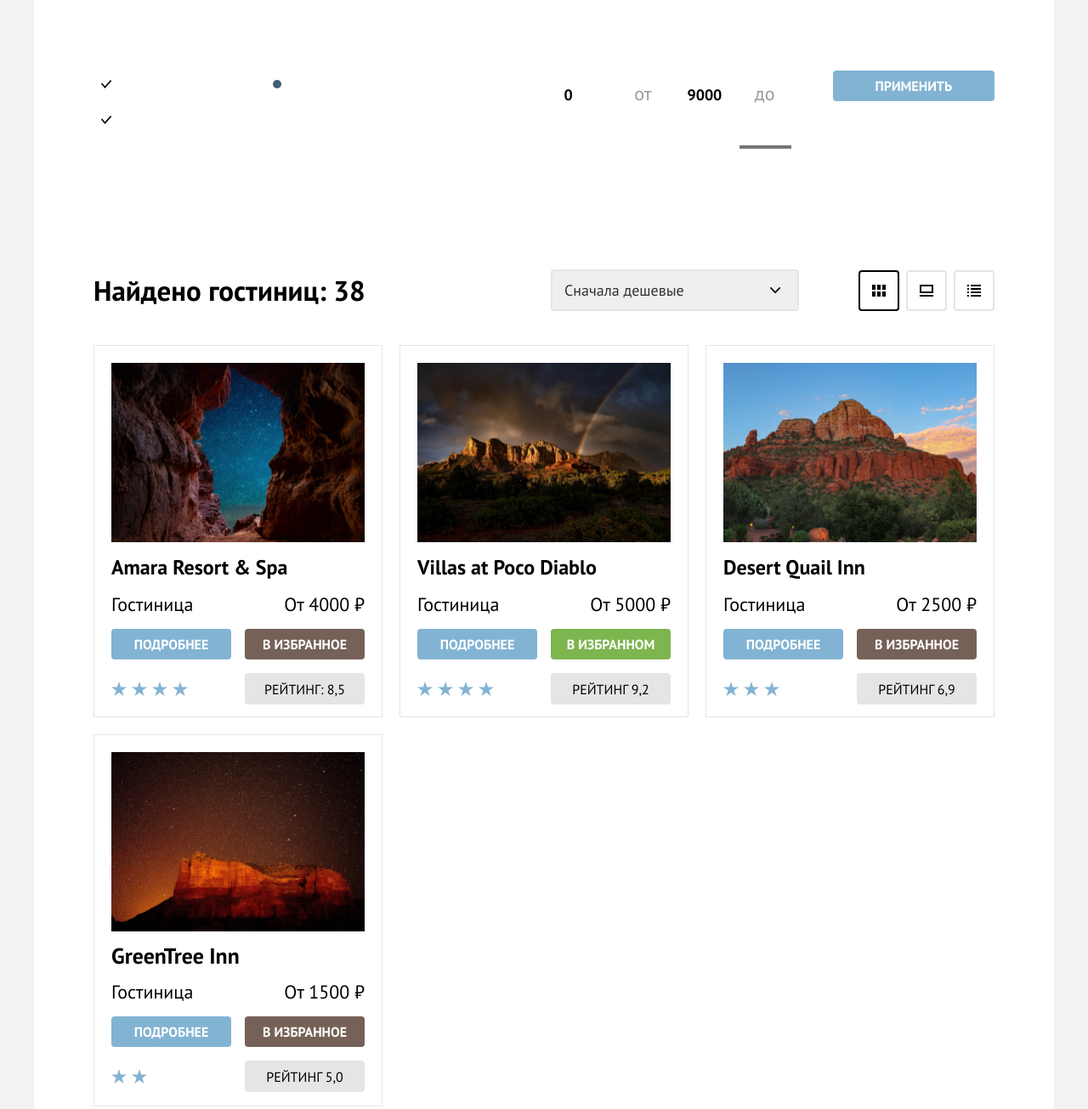
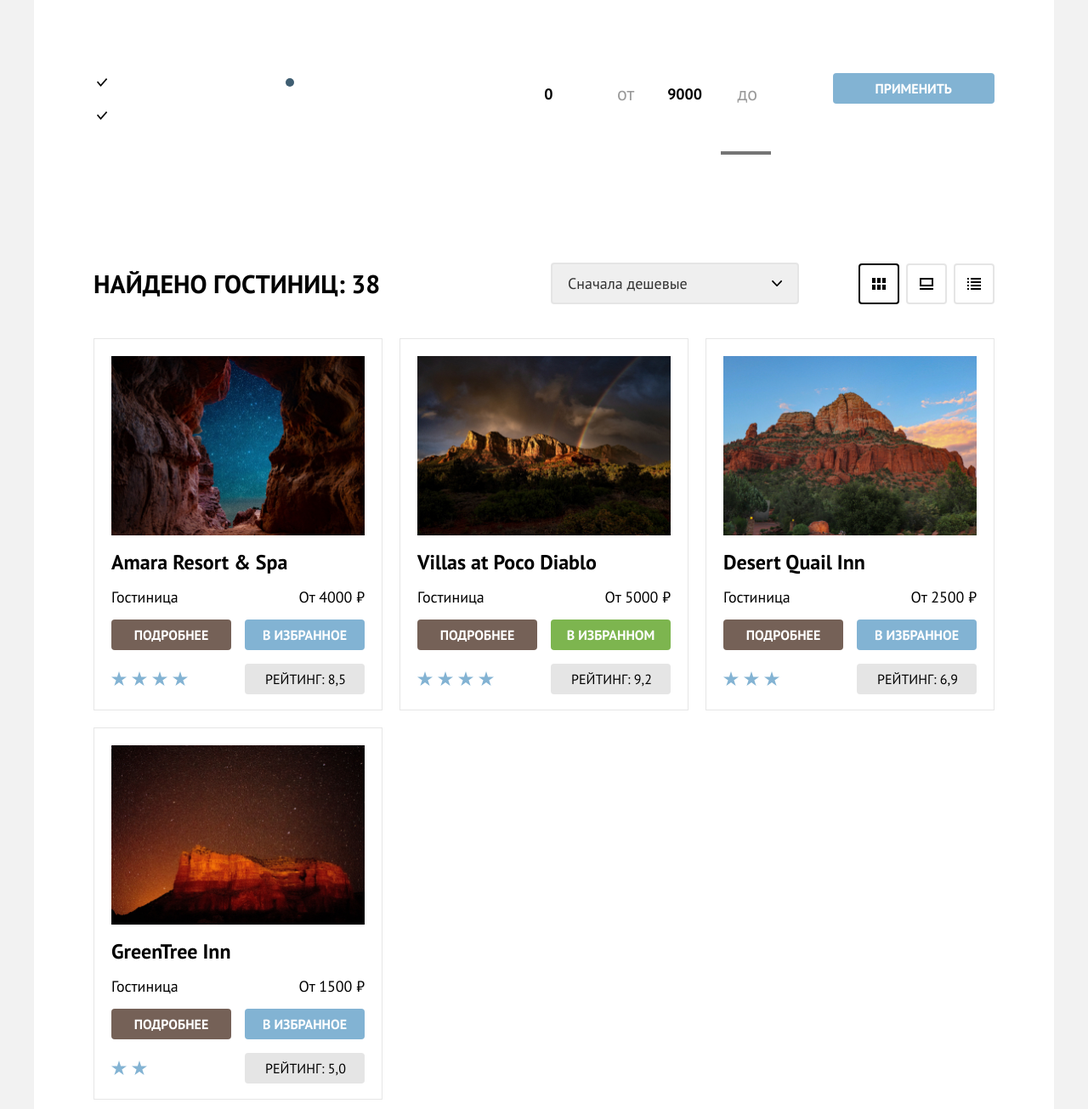
Before and after one commit to htmlacademy-htmlcss/485219-sedona-2, a plain HTML site: page catalog.html in a window 1280 px wide. Shown: the part 216-1521 px from the top of the page at 85% size. Drawn offline with Linux system fonts and the light colour scheme.

Commit message:
Вносит правки первой попытки защиты

```diff
--- a/catalog.html
+++ b/catalog.html
@@ -85,6 +85,10 @@
           <li class="breadcrumbs-item">
             <a class="breadcrumb-home" href="index.html">
               <span class="visually-hidden">Главная</span>
+              <svg width="13" height="13" viewBox="0 0 13 13" fill="currentColor" xmlns="http://www.w3.org/2000/svg">
+                <path d="M6.5 0.5L0.5 6.30006V12.5001H12.5V6.30006L6.5 0.5ZM11.5 11.5001H1.5V6.70005L6.5 1.9L11.5 6.70005V11.5001Z"/>
+                <path d="M4.5 10.5001H5.5V8.00005H7.5V10.5001H8.5V7.00005H4.5V10.5001Z"/>
+                </svg>
             </a>
           </li>
           <li class="breadcrumbs-item">
@@ -190,7 +194,7 @@
     <section class="catalog">
       <div class="container">
         <div class="catalog-header-wrap">
-          <h2 class="catalog-header-title">Найдено гостиниц: 38</h2>
+          <h2 class="catalog-header-title title-h2">Найдено гостиниц: 38</h2>
 
           <div class="select-control-wrap">
             <select class="select-control text-blocks" name="select-control" aria-label="Сортировка">
@@ -248,10 +252,10 @@
               <h3 class="product-card-title title-h3-base title-h3-nonecase">
                 <a class="product-card-title-link" href="#">Amara Resort & Spa</a>
               </h3>
-              <p class="product-type-label">Гостиница</p>
-              <p class="product-price">От 4000 ₽</p>
-              <a class="button button-favorites button-small-text button-additional-color product-card-more-link">Подробнее</a>
-              <button class="button button-details button-small-text button-main-color" type="button">В избранное</button>
+              <p class="product-type-label text-blocks">Гостиница</p>
+              <p class="product-price text-blocks">От 4000 ₽</p>
+              <a class="button button-favorites button-small-text button-main-color product-card-more-link">Подробнее</a>
+              <button class="button button-details button-small-text button-additional-color" type="button">В избранное</button>
               <div class="product-rating-stars">
                 <div class="rating-star"></div>
                 <div class="rating-star"></div>
@@ -272,9 +276,9 @@
               <h3 class="product-card-title title-h3-base title-h3-nonecase">
                 <a class="product-card-title-link" href="#">Villas at Poco Diablo</a>
               </h3>
-              <p class="product-type-label">Гостиница</p>
-              <p class="product-price">От 5000 ₽</p>
-              <a class="button button-favorites button-small-text button-additional-color product-card-more-link">Подробнее</a>
+              <p class="product-type-label text-blocks">Гостиница</p>
+              <p class="product-price text-blocks">От 5000 ₽</p>
+              <a class="button button-favorites button-small-text button-main-color product-card-more-link">Подробнее</a>
               <button class="button button-details button-small-text button-selected-color" type="button">В избранном</button>
               <div class="product-rating-stars">
                 <div class="rating-star"></div>
@@ -282,8 +286,7 @@
                 <div class="rating-star"></div>
                 <div class="rating-star"></div>
               </div>
-              <div class="product-rating-count button button-small-text button-text-regular button-inactive">Рейтинг
-                9,2
+              <div class="product-rating-count button button-small-text button-text-regular button-inactive">Рейтинг: 9,2
               </div>
             </div>
           </li>
@@ -298,17 +301,16 @@
               <h3 class="product-card-title title-h3-base title-h3-nonecase">
                 <a class="product-card-title-link" href="#">Desert Quail Inn</a>
               </h3>
-              <p class="product-type-label">Гостиница</p>
-              <p class="product-price">От 2500 ₽</p>
-              <a class="button button-favorites button-small-text button-additional-color product-card-more-link">Подробнее</a>
-              <button class="button button-details button-small-text button-main-color" type="button">В избранное</button>
+              <p class="product-type-label text-blocks">Гостиница</p>
+              <p class="product-price text-blocks">От 2500 ₽</p>
+              <a class="button button-favorites button-small-text button-main-color product-card-more-link">Подробнее</a>
+              <button class="button button-details button-small-text button-additional-color" type="button">В избранное</button>
               <div class="product-rating-stars">
                 <div class="rating-star"></div>
                 <div class="rating-star"></div>
                 <div class="rating-star"></div>
               </div>
-              <div class="product-rating-count button button-small-text button-text-regular button-inactive">Рейтинг
-                6,9
+              <div class="product-rating-count button button-small-text button-text-regular button-inactive">Рейтинг: 6,9
               </div>
             </div>
           </li>
@@ -322,16 +324,15 @@
               <h3 class="product-card-title">
                 <a class="product-card-title-link" href="#">GreenTree Inn</a>
               </h3>
-              <p class="product-type-label">Гостиница</p>
-              <p class="product-price">От 1500 ₽</p>
-              <a class="button button-favorites button-small-text button-additional-color product-card-more-link">Подробнее</a>
-              <button class="button button-details button-small-text button-main-color" type="button">В избранное</button>
+              <p class="product-type-label text-blocks">Гостиница</p>
+              <p class="product-price text-blocks">От 1500 ₽</p>
+              <a class="button button-favorites button-small-text button-main-color product-card-more-link">Подробнее</a>
+              <button class="button button-details button-small-text button-additional-color" type="button">В избранное</button>
               <div class="product-rating-stars">
                 <div class="rating-star"></div>
                 <div class="rating-star"></div>
               </div>
-              <div class="product-rating-count button button-small-text button-text-regular button-inactive">Рейтинг
-                5,0
+              <div class="product-rating-count button button-small-text button-text-regular button-inactive">Рейтинг: 5,0
               </div>
             </div>
           </li>
@@ -366,7 +367,7 @@
       <h2 class="subscribe-title title-h2">Подпишитесь на рассылку</h2>
       <p class="subscribe-description">Только полезная информация и никакого спама, честное бойскаутское!</p>
 
-      <form class="subscribe-form" action="" method="post">
+      <form class="subscribe-form" action="#" method="post">
         <label class="form-label">
           <input class="subscribe-field" type="email" name="email" required placeholder="Ваш e-mail">
         </label>
@@ -427,7 +428,7 @@
       <a class="footer-phone text-phone" href="tel:+78128121212">+7 (812) 812-12-12</a>
 
       <a class="developer" href="https://htmlacademy.ru/intensive/htmlcss">
-        <span class="visually-hidden" tabindex="-1">Сайт разработчика</span>
+        <span class="visually-hidden">Сайт разработчика</span>
         <svg width="115" height="34" viewBox="0 0 115 34" fill="currentColor" xmlns="http://www.w3.org/2000/svg">
           <path d="M0 13.2564V15.8564H2.5V13.2564H0Z"/>
           <path
--- a/styles/styles.css
+++ b/styles/styles.css
@@ -230,9 +230,6 @@ body {
   padding: 0;
   margin: 0;
   list-style: none;
-
-  /*ВРЕМЕННО*/
-  color: red;
 }
 
 .navigation-link {
@@ -283,9 +280,6 @@ body {
   padding: 0;
   margin: 0;
   list-style: none;
-
-  /*ВРЕМЕННО*/
-  background-color: red;
 }
 
 .actions-item:first-child {
@@ -306,12 +300,14 @@ body {
 
 .actions-favourites {
   position: relative;
+  top: 0;
+  left: -6px;
 }
 
 .actions-favourites::before {
   position: absolute;
-  top: -10px;
-  right: -10px;
+  top: -11px;
+  right: -9px;
   content: "12";
   font-size: 10px;
   color: #ffffff;
@@ -370,9 +366,6 @@ body {
 .advantages-slogan-subtitle {
   text-align: center;
   margin: 0;
-
-  /*ВРЕМЕННО*/
-  color: red;
 }
 
 .advantages-slogan {
@@ -416,7 +409,7 @@ body {
 
 .advantages-card .advantages-title {
   width: 175px;
-  margin: 20px auto 62px auto;
+  margin: 23px auto 59px auto;
 }
 
 .advantages-title::after {
@@ -435,7 +428,7 @@ body {
 }
 
 .advantages-description {
-  margin: 20px auto;
+  margin: 21px auto 26px auto;
 }
 
 .advantages-list li:nth-child(even) {
@@ -565,11 +558,6 @@ body {
   max-width: 600px;
   text-align: center;
 }
-
-/*.hotel-search-offer button {*/
-/*  padding: 8px 50px;*/
-/*  margin-bottom: 96px;*/
-/*}*/
 
 .interested-offer .button{
   cursor: pointer;
@@ -615,7 +603,7 @@ body {
   border: none;
   border-top-left-radius: 4px;
   border-bottom-left-radius: 4px;
-  padding: 0 0 0 20px;
+  padding: 4px 0 0 19px;
 }
 
 .subscribe .button,
@@ -629,7 +617,6 @@ body {
 }
 
 /* ---КАТАЛОГ--- */
-
 /* Заголовок */
 .filter {
   background-image: url(../images/content-images/catalog-background.jpeg);
@@ -651,7 +638,7 @@ body {
   align-items: center;
   list-style: none;
   padding: 0;
-  margin: 0 0 34px 0;
+  margin: -5px 0 34px 0;
 }
 
 .breadcrumbs-item a {
@@ -664,12 +651,15 @@ body {
   display: inline-block;
   width: 13px;
   height: 13px;
-  background-image: url("../images/icons/home.svg");
+  /* background-image: url("../images/icons/home.svg"); */
   background-repeat: no-repeat;
   background-position: center;
   z-index: 1;
   position: relative;
-}
+
+}
+
+
 
 .breadcrumbs-item {
   margin-right: 28px;
@@ -687,6 +677,14 @@ body {
   height: 26px;
 }
 
+.breadcrumb-home:hover {
+  color: rgb(150, 150, 150);
+}
+
+.breadcrumb-home:active {
+  color: rgb(196, 196, 196);
+}
+
 /* Фильтр гостиниц */
 .filter-catalog {
   display: flex;
@@ -695,7 +693,10 @@ body {
 }
 
 .filter-catalog-title {
-  margin-bottom: 32px;
+  display: block;
+  padding-top: 5px;
+  margin-left: -2px;
+  margin-bottom: 33px;
 }
 
 .filter-catalog-group {
@@ -710,17 +711,13 @@ body {
 
 .filter-catalog-list {
   list-style: none;
-  margin: 0;
+  margin: -5px 0 0 -5px;
   padding: 0;
 }
 
 .filter-catalog-item:not(:last-child) {
-  margin-bottom: 16px;
-}
-
-/*.filter-catalog-title {*/
-/*  cursor: pointer;*/
-/*}*/
+  margin-bottom: 13px;
+}
 
 .filter-catalog-title.title-h4 {
   text-transform: capitalize;
@@ -734,7 +731,7 @@ body {
 
 .checkbox-mark {
   position: absolute;
-  top: 2px;
+  top: 4px;
   left: 5px;
   width: 20px;
   height: 20px;
@@ -774,7 +771,7 @@ body {
 
 .radio-mark {
   position: absolute;
-  top: 2px;
+  top: 4px;
   left: 5px;
   width: 20px;
   height: 20px;
@@ -800,11 +797,14 @@ body {
 
 .catalog-group-price {
   width: 287px;
+  margin-right: 56px;
 }
 
 .filter-range {
   display: flex;
   justify-content: center;
+  margin-top: -2px;
+  margin-bottom: 44px;
 }
 
 .range {
@@ -820,10 +820,6 @@ body {
   font-weight: 700;
 }
 
-.filter-range {
-  margin-bottom: 36px;
-}
-
 .filter-range-control {
   position: relative;
 }
@@ -852,8 +848,8 @@ body {
 
 .range-input-label {
   position: absolute;
-  top: 10px;
-  right: 20px;
+  top: 11px;
+  right: 17px;
   text-transform: lowercase;
   color: rgba(0, 0, 0, 0.4);
 }
@@ -901,11 +897,12 @@ body {
 
 .toggle-min {
   top: -8px;
+  left: 1px;
 }
 
 .toggle-max {
   top: -8px;
-  right: 0;
+  right: -2px;
 }
 
 .filter-button {
@@ -929,7 +926,7 @@ body {
 
 .filter-button .button[type="reset"] {
   color: inherit;
-  margin-bottom: 10px;
+  margin-bottom: -3px;
 }
 
 .filter-button .button[type="reset"]:hover {
@@ -945,7 +942,8 @@ body {
 }
 
 .filter-catalog .filter-catalog-group:nth-child(2) {
-  margin-right: 140px;
+  margin-right: 135px;
+  margin-left: 54px;
 }
 
 /* Строка: Найдено Гостиниц */
@@ -953,7 +951,7 @@ body {
   display: flex;
   justify-content: space-between;
   align-items: center;
-  padding: 50px 0 40px 0;
+  padding: 52px 0 40px 0;
 }
 
 .catalog-header-title {
@@ -967,9 +965,8 @@ body {
 .select-control-wrap::after {
   position: absolute;
   content: "";
-  color: red;
   top: 65%;
-  right: 14px;
+  right: 12px;
   transform: translateY(-60%);
   width: 20px;
   height: 20px;
@@ -983,7 +980,7 @@ body {
   font-family: inherit;
   border: 2px solid #E5E5E5;
   border-radius: 4px;
-  padding-left: 14px;
+  padding-left: 18px;
   appearance: none;
   color: #333333;
 }
@@ -1077,22 +1074,46 @@ body {
   opacity: 1;
 }
 
+.image-container::before {
+  content: "";
+  position: absolute;
+  top: 0;
+  left: 0;
+  width: 100%;
+  height: 100%;
+  background-color: rgba(255, 255, 255, 0.329);
+  opacity: 0;
+}
+
+.image-container:active::before {
+  opacity: 1;
+}
+
+
 .product-card-title,
 .product-type-label,
 .product-price{
   margin: 0;
 }
 
+.product-card-title {
+  margin-top: 2px;
+}
+
 .product-card-title:hover {
   color: #756157;
 }
 
+.product-card-title:active {
+  color: #d3bcb1;
+}
+
 .product-price {
   justify-self: end;
 }
 
 .product-rating-count {
-  padding: 9px 0 8px 0;
+  padding: 8px 0 8px 2px;
   text-align: center;
 }
 
@@ -1120,6 +1141,11 @@ body {
   color: inherit;
 }
 
+.product-card-title-link {
+  font-size: 24px;
+  line-height: 28px;
+}
+
 .product-card-more-link {
   text-align: center;
 }
@@ -1139,7 +1165,7 @@ body {
   flex-wrap: wrap;
   justify-content: flex-start;
   list-style-type: none;
-  margin: 0 0 0 0;
+  margin: 0 0 61px 0;
   padding: 80px 0 0 0;
 }
 
@@ -1255,7 +1281,7 @@ body {
 }
 
 .developer {
-  margin: 0;
+  margin: 5px 0 0 0;
 }
 
 .developer {
```
Also changed, not shown: index.html (+4 -4 lines).
